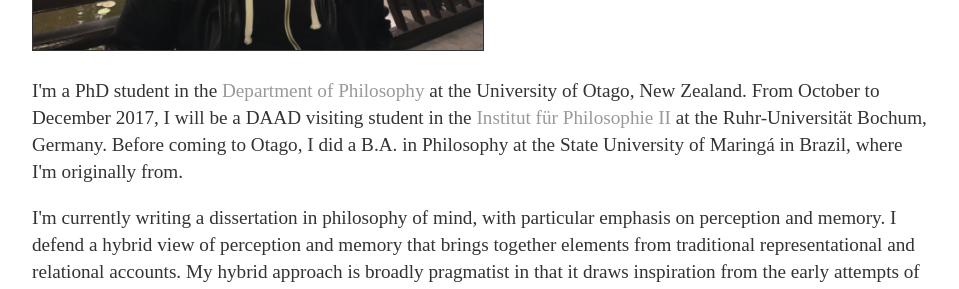
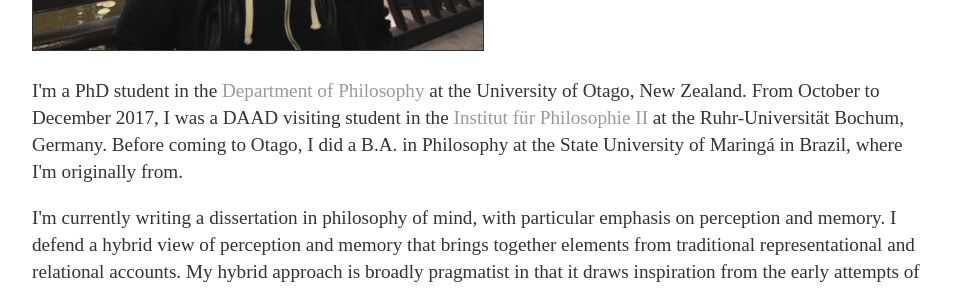
Before and after one commit to andresantanna/andresantanna.github.io, a Jekyll site: the page built from index.html, in a window 1280 px wide. Shown: the part 486-775 px from the top of the page, without its empty margins (160-1119 px from the left). Built offline with Jekyll 4.4.1, drawn with Linux system fonts in a browser that asks for light colours; comment, search, counter and statistics services are not loaded.

Commit message:
Update index.html

```diff
--- a/index.html
+++ b/index.html
@@ -5,7 +5,7 @@
 <div class="blurb">
 	<h1>André Sant'Anna</h1>
 	<p style="background-color:white"> <img src="photo.jpg" height="338px" width="450px" border="1px"> </p>
-	    <p>I'm a PhD student in the <a href="http://www.otago.ac.nz/philosophy/">Department of Philosophy</a> at the University of Otago, New Zealand. From October to December 2017, I will be a DAAD visiting student in the <a href="http://www.ruhr-uni-bochum.de/philosophy/ii/">Institut für Philosophie II</a> at the Ruhr-Universität Bochum, Germany. Before coming to Otago, I did a B.A. in Philosophy at the State University of Maringá in Brazil, where I'm originally from.</p>
+	    <p>I'm a PhD student in the <a href="http://www.otago.ac.nz/philosophy/">Department of Philosophy</a> at the University of Otago, New Zealand. From October to December 2017, I was a DAAD visiting student in the <a href="http://www.ruhr-uni-bochum.de/philosophy/ii/">Institut für Philosophie II</a> at the Ruhr-Universität Bochum, Germany. Before coming to Otago, I did a B.A. in Philosophy at the State University of Maringá in Brazil, where I'm originally from.</p>
 <p>I'm currently writing a dissertation in philosophy of mind, with particular emphasis on perception and memory. I defend a hybrid view of perception and memory that brings together elements from traditional representational and relational accounts. My hybrid approach is broadly pragmatist in that it draws inspiration from the early attempts of the classical pragmatist philosopher Charles S. Peirce to reconcile direct and indirect realism, of which representational and relational views are contemporary descendants.</p>
 <p>A more detailed description of my research topics can be found in my <a href="/research">Research</a> page.</p>
 
```
